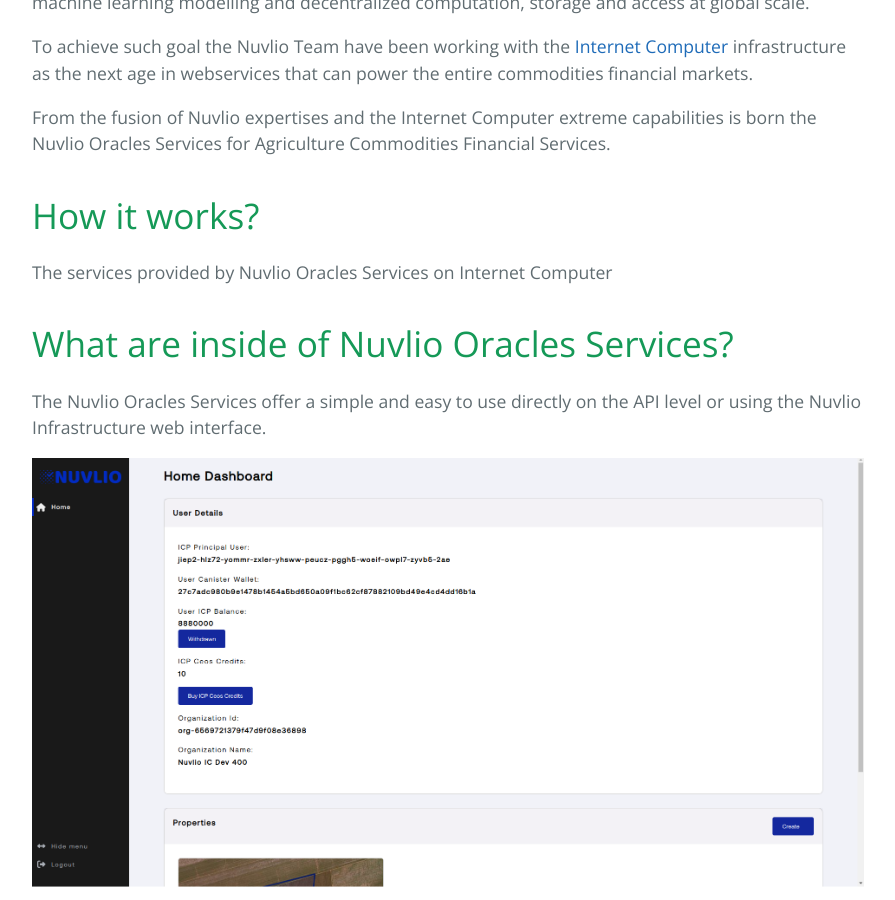
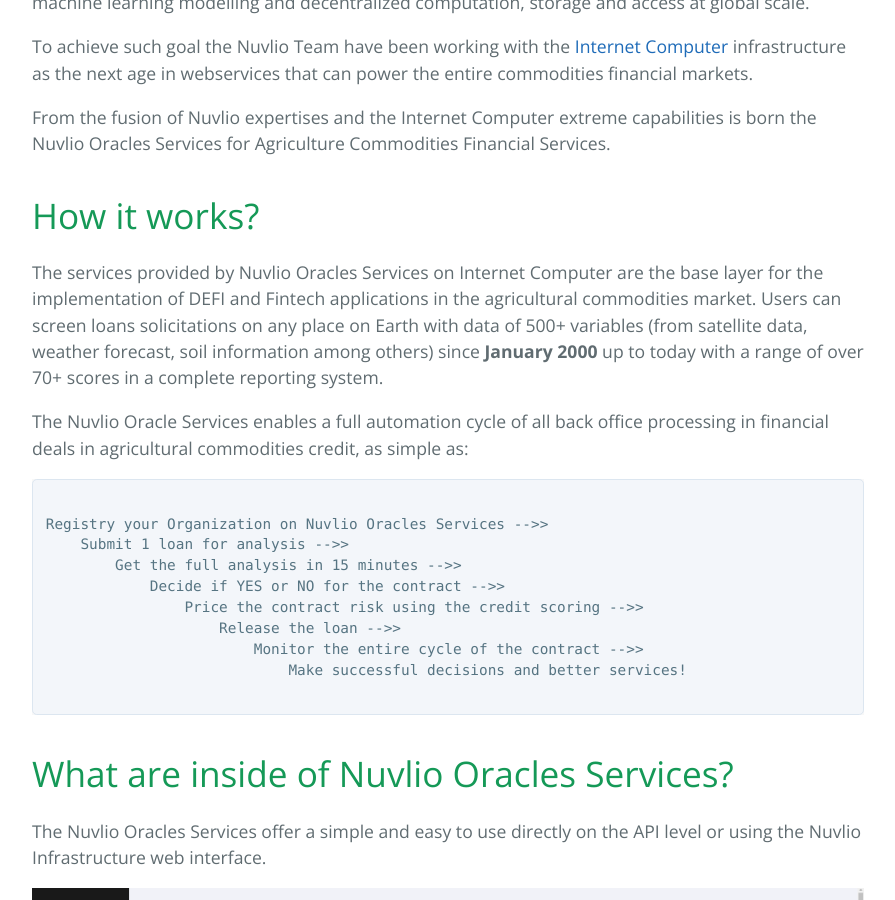
Before and after one commit to Nuvlio/ic-nuvlio.github.io, a Jekyll site: the page built from index.md, in a window 1280 px wide and 900 px high, scrolled down 456 px. Shown: the whole window, without its empty margins (192-1087 px from the left). Built offline with Jekyll 4.4.1, drawn with Linux system fonts in a browser that asks for light colours; our own code applies the rules of GitHub Pages for plain Markdown files.

Commit message:
First Version
Signed-off-by: geosdev <geo@agryo.com>

`````diff
--- a/index.md
+++ b/index.md
@@ -15,8 +15,26 @@
 
 # How it works?
 
-The services provided by Nuvlio Oracles Services on Internet Computer
+The services provided by Nuvlio Oracles Services on Internet Computer are the base layer for the implementation of DEFI
+and Fintech applications in the agricultural commodities market. Users can screen loans solicitations on any place on
+Earth with data of 500+ variables (from satellite data, weather forecast, soil information among others) since **January 2000**
+up to today with a range of over 70+ scores in a complete reporting system.
 
+The Nuvlio Oracle Services enables a full automation cycle of all back office processing in financial deals in
+agricultural commodities credit, as simple as:
+
+````
+
+Registry your Organization on Nuvlio Oracles Services -->>
+    Submit 1 loan for analysis -->>
+        Get the full analysis in 15 minutes -->>
+            Decide if YES or NO for the contract -->>
+                Price the contract risk using the credit scoring -->>
+                    Release the loan -->>
+                        Monitor the entire cycle of the contract -->>
+                            Make successful decisions and better services!
+
+````
 
 # What are inside of Nuvlio Oracles Services?
 
`````
